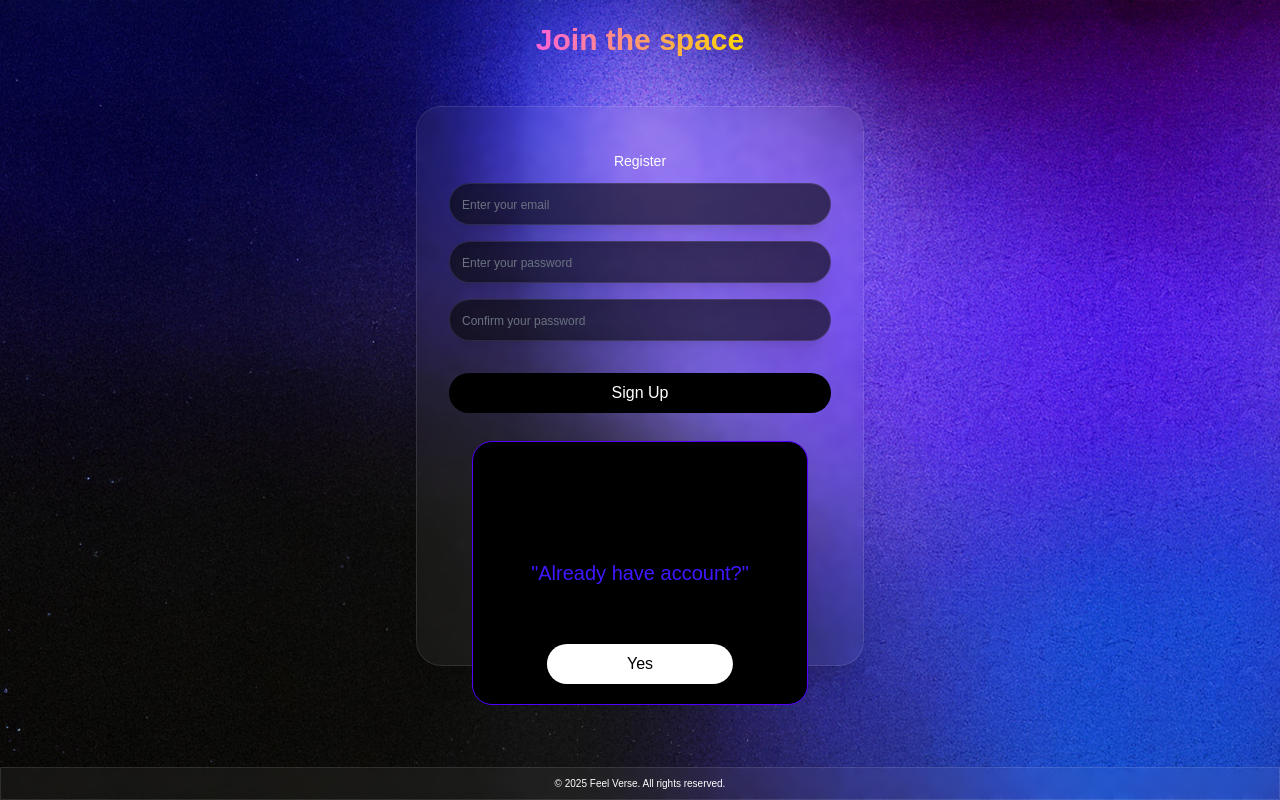
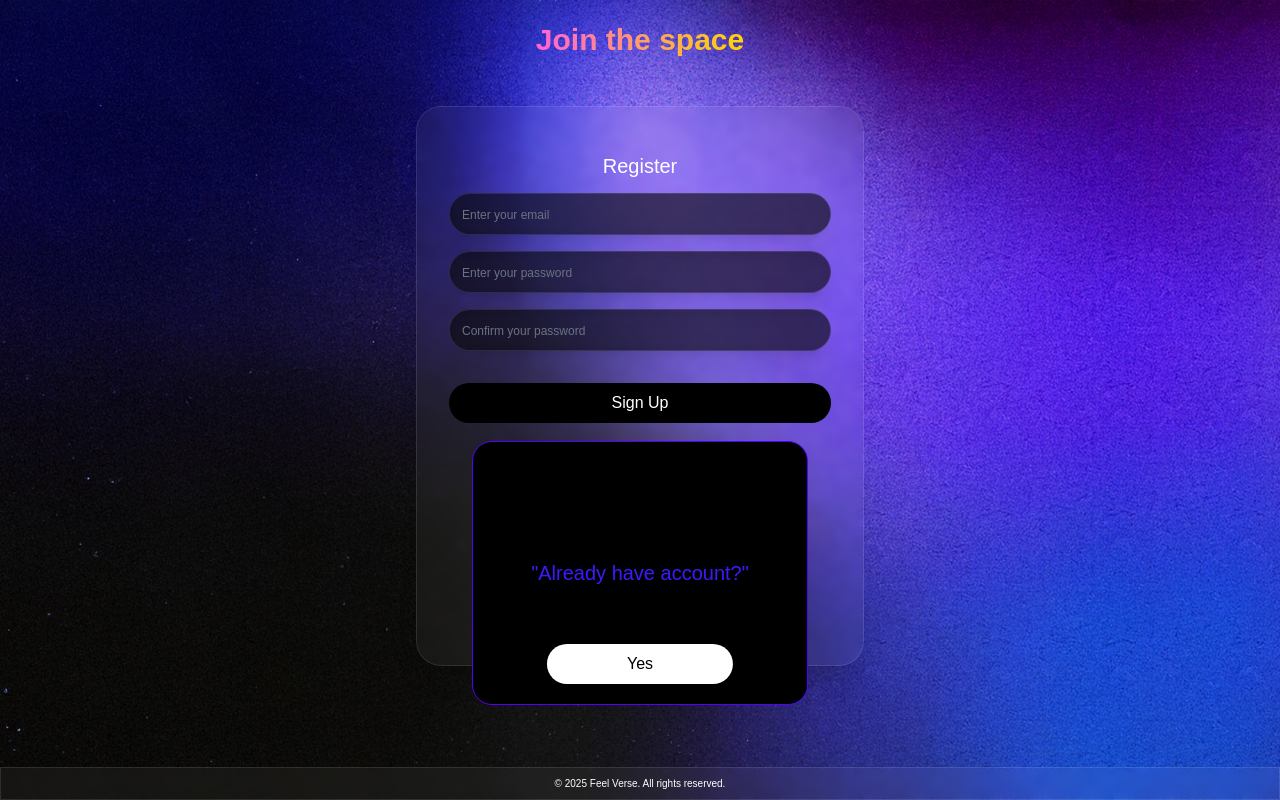
Before and after one commit to Nissorn/FeelVerse, a React (Vite) app: page /register in a window 1280 px wide. Built offline with nearby package versions, Linux system fonts and the light colour scheme; a web font is replaced by a local one.

Commit message:
change positon of circle

```diff
--- a/src/auth/Register.jsx
+++ b/src/auth/Register.jsx
@@ -48,7 +48,7 @@ const Register = () => {
         <form onSubmit={handleSubmit} className="register-form flex flex-col opacity-0">
           <div className="space-y-4 mb-8">
             <div>
-              <label className="block text-sm font-medium text-white mb-3 mt-3 text-center">Register</label>
+              <label className="block text-[20px] font-medium text-white mb-3 mt-3 text-center">Register</label>
               <input
                 type="email"
                 placeholder='Enter your email'
--- a/src/components/Home.jsx
+++ b/src/components/Home.jsx
@@ -20,7 +20,7 @@ const Home = () => {
           {/* Decorative circles */}
           {/* Interactive circle buttons */}
           <button
-            className="absolute top-[10vh] right-[calc(50%-80px)] w-20 h-20 rounded-full
+            className="absolute top-[calc(50%-33vh)] right-[calc(50%-10vh)] w-14 h-14 rounded-full
                      bg-gradient-to-tr from-[#EBE0FF] from-5% via-[#8B8B8B] via-5% to-[#1c1390] to-100%
                      opacity-100
                      hover:bg-gradient-to-tr hover:from-[#FFFFFF] hover:via-[#EBE0FF] hover:to-[#627cf3]
@@ -30,7 +30,7 @@ const Home = () => {
             aria-label="Top circle button"
           ></button>
           <button
-            className="absolute bottom-[5vh] left-[calc(50%-175px)] w-32 h-32 rounded-full
+            className="absolute bottom-[calc(50%-37vh)] left-[calc(50%-20vh)] w-20 h-20 rounded-full
                      bg-gradient-to-tr from-[#8B8B8B] from-5% via-[#765ecd] via-5% to-[#716975] to-100%
                      opacity-100
                      hover:bg-gradient-to-tr hover:from-[#A58DFB] hover:via-[#B39CF6] hover:to-[#F1E1F0]
```
